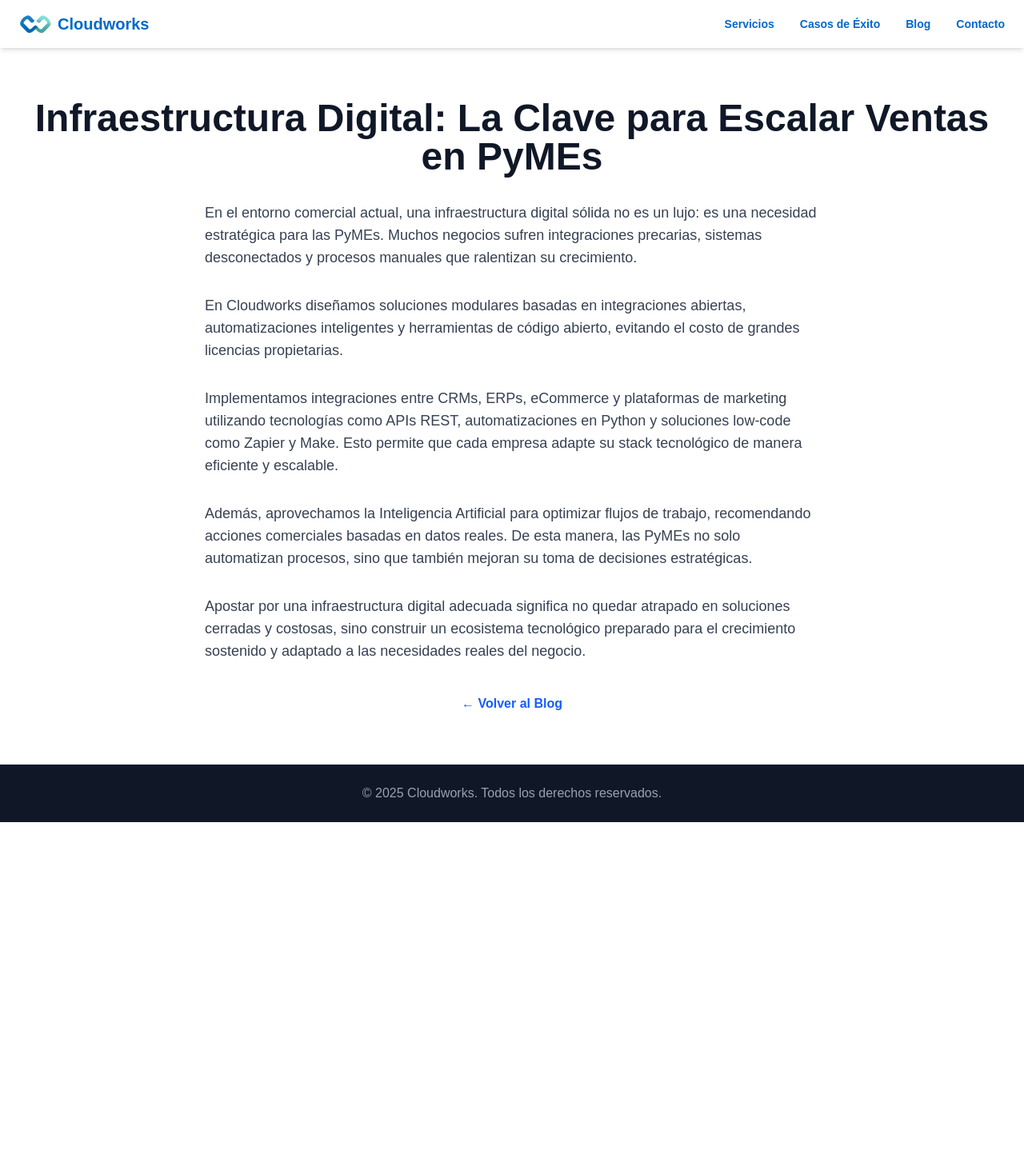
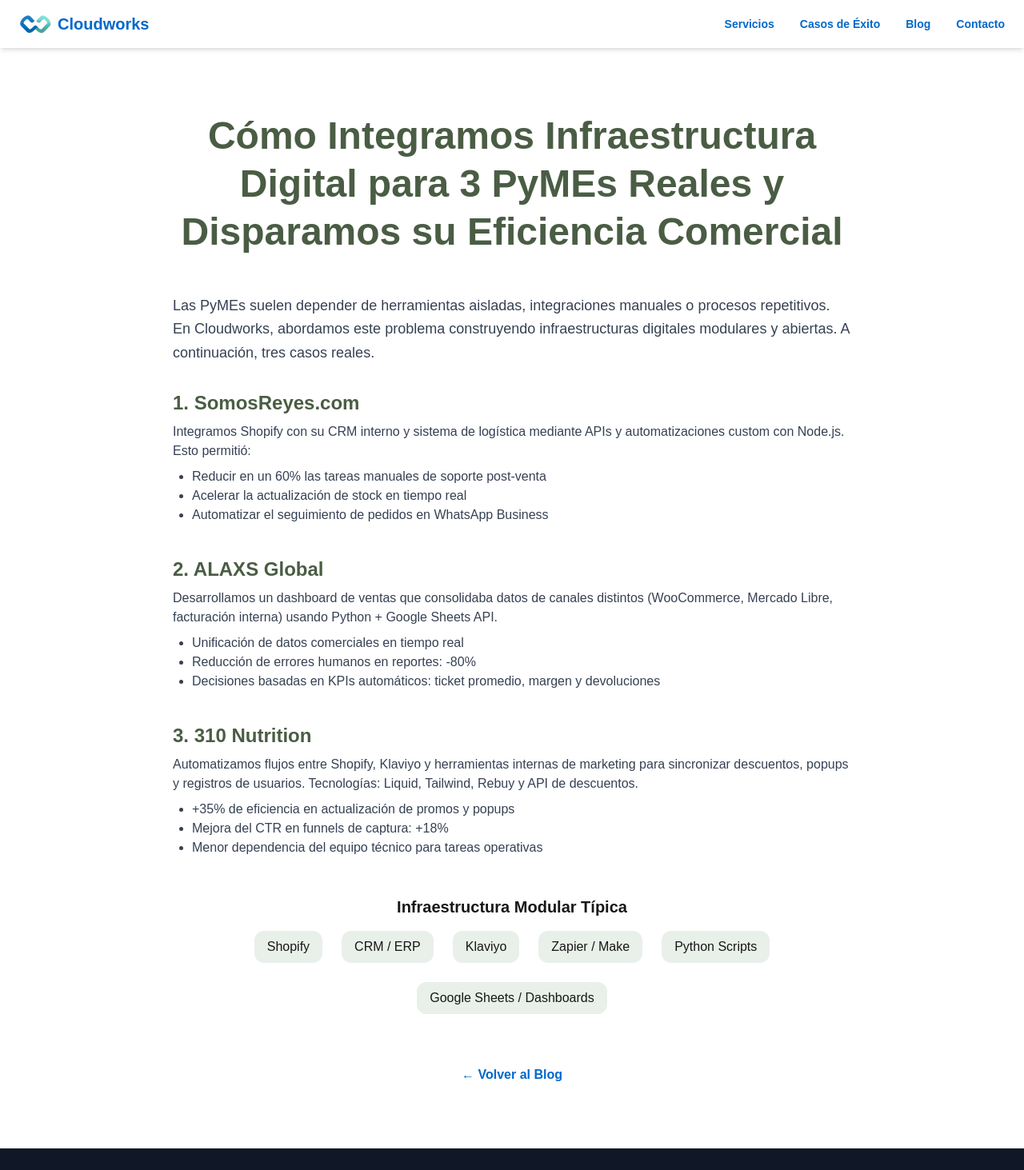
Before and after one commit to cloudworksglobal/website, a Next.js app: page /blog/Infraestructura_Digital in a window 1280 px wide. Shown: the top 1463 px of the page at 80% size. Before the commit the page ends 1028 px from the top, so only its background shows below. Built offline with nearby package versions, Linux system fonts and the light colour scheme.

Commit message:
new blog pages,  blog pges for each blog, structure

```diff
--- a/app/blog/Infraestructura_Digital/page.tsx
+++ b/app/blog/Infraestructura_Digital/page.tsx
@@ -1,39 +1,92 @@
 "use client";
+
+import { motion } from "framer-motion";
+import Link from "next/link";
 
 export default function InfraestructuraDigital() {
   return (
-    <section className="py-16 bg-white text-center">
-      <div className="container mx-auto px-4">
-        <h1 className="text-5xl font-bold text-gray-900 mb-8">
-          Infraestructura Digital: La Clave para Escalar Ventas en PyMEs
-        </h1>
-        <p className="text-lg text-gray-700 text-left max-w-3xl mx-auto mb-8">
-          En el entorno comercial actual, una infraestructura digital sólida no es un lujo: es una necesidad estratégica para las PyMEs.
-          Muchos negocios sufren integraciones precarias, sistemas desconectados y procesos manuales que ralentizan su crecimiento.
-        </p>
-        <p className="text-lg text-gray-700 text-left max-w-3xl mx-auto mb-8">
-          En Cloudworks diseñamos soluciones modulares basadas en integraciones abiertas, automatizaciones inteligentes y herramientas de código abierto, evitando el costo de grandes licencias propietarias.
-        </p>
-        <p className="text-lg text-gray-700 text-left max-w-3xl mx-auto mb-8">
-          Implementamos integraciones entre CRMs, ERPs, eCommerce y plataformas de marketing utilizando tecnologías como APIs REST, automatizaciones en Python y soluciones low-code como Zapier y Make.
-          Esto permite que cada empresa adapte su stack tecnológico de manera eficiente y escalable.
-        </p>
-        <p className="text-lg text-gray-700 text-left max-w-3xl mx-auto mb-8">
-          Además, aprovechamos la Inteligencia Artificial para optimizar flujos de trabajo, recomendando acciones comerciales basadas en datos reales.
-          De esta manera, las PyMEs no solo automatizan procesos, sino que también mejoran su toma de decisiones estratégicas.
-        </p>
-        <p className="text-lg text-gray-700 text-left max-w-3xl mx-auto mb-8">
-          Apostar por una infraestructura digital adecuada significa no quedar atrapado en soluciones cerradas y costosas, sino construir un ecosistema tecnológico preparado para el crecimiento sostenido y adaptado a las necesidades reales del negocio.
-        </p>
+    <section className="py-20 bg-white">
+      <div className="container mx-auto px-6 max-w-4xl">
+        <motion.h1
+          initial={{ opacity: 0, y: 40 }}
+          animate={{ opacity: 1, y: 0 }}
+          transition={{ duration: 0.6 }}
+          className="text-4xl md:text-5xl font-extrabold text-[#4A5D44] text-center mb-12 leading-tight"
+        >
+          Cómo Integramos Infraestructura Digital para 3 PyMEs Reales y Disparamos su Eficiencia Comercial
+        </motion.h1>
 
-        <div className="mt-10">
-          <a
+        {/* Introducción */}
+        <motion.p className="text-gray-700 text-lg leading-relaxed mb-8" initial={{ opacity: 0 }} animate={{ opacity: 1 }} transition={{ delay: 0.2 }}>
+          Las PyMEs suelen depender de herramientas aisladas, integraciones manuales o procesos repetitivos. En Cloudworks, abordamos este problema construyendo infraestructuras digitales modulares y abiertas. A continuación, tres casos reales.
+        </motion.p>
+
+        {/* Caso 1 */}
+        <motion.div className="mb-10" initial={{ opacity: 0 }} animate={{ opacity: 1 }} transition={{ delay: 0.4 }}>
+          <h2 className="text-2xl font-bold text-[#4A5D44] mb-2">1. SomosReyes.com</h2>
+          <p className="text-gray-700 mb-2">
+            Integramos Shopify con su CRM interno y sistema de logística mediante APIs y automatizaciones custom con Node.js. Esto permitió:
+          </p>
+          <ul className="list-disc pl-6 text-gray-700 mb-4">
+            <li>Reducir en un 60% las tareas manuales de soporte post-venta</li>
+            <li>Acelerar la actualización de stock en tiempo real</li>
+            <li>Automatizar el seguimiento de pedidos en WhatsApp Business</li>
+          </ul>
+        </motion.div>
+
+        {/* Caso 2 */}
+        <motion.div className="mb-10" initial={{ opacity: 0 }} animate={{ opacity: 1 }} transition={{ delay: 0.6 }}>
+          <h2 className="text-2xl font-bold text-[#4A5D44] mb-2">2. ALAXS Global</h2>
+          <p className="text-gray-700 mb-2">
+            Desarrollamos un dashboard de ventas que consolidaba datos de canales distintos (WooCommerce, Mercado Libre, facturación interna) usando Python + Google Sheets API.
+          </p>
+          <ul className="list-disc pl-6 text-gray-700 mb-4">
+            <li>Unificación de datos comerciales en tiempo real</li>
+            <li>Reducción de errores humanos en reportes: -80%</li>
+            <li>Decisiones basadas en KPIs automáticos: ticket promedio, margen y devoluciones</li>
+          </ul>
+        </motion.div>
+
+        {/* Caso 3 */}
+        <motion.div className="mb-10" initial={{ opacity: 0 }} animate={{ opacity: 1 }} transition={{ delay: 0.8 }}>
+          <h2 className="text-2xl font-bold text-[#4A5D44] mb-2">3. 310 Nutrition</h2>
+          <p className="text-gray-700 mb-2">
+            Automatizamos flujos entre Shopify, Klaviyo y herramientas internas de marketing para sincronizar descuentos, popups y registros de usuarios. Tecnologías: Liquid, Tailwind, Rebuy y API de descuentos.
+          </p>
+          <ul className="list-disc pl-6 text-gray-700 mb-4">
+            <li>+35% de eficiencia en actualización de promos y popups</li>
+            <li>Mejora del CTR en funnels de captura: +18%</li>
+            <li>Menor dependencia del equipo técnico para tareas operativas</li>
+          </ul>
+        </motion.div>
+
+        {/* Diagrama simple */}
+        <motion.div className="my-12" initial={{ opacity: 0 }} animate={{ opacity: 1 }} transition={{ delay: 1.0 }}>
+          <h3 className="text-xl font-bold text-center mb-4">Infraestructura Modular Típica</h3>
+          <div className="flex flex-wrap justify-center gap-6">
+            <div className="bg-[#E9F0EA] rounded-xl px-4 py-2">Shopify</div>
+            <div className="bg-[#E9F0EA] rounded-xl px-4 py-2">CRM / ERP</div>
+            <div className="bg-[#E9F0EA] rounded-xl px-4 py-2">Klaviyo</div>
+            <div className="bg-[#E9F0EA] rounded-xl px-4 py-2">Zapier / Make</div>
+            <div className="bg-[#E9F0EA] rounded-xl px-4 py-2">Python Scripts</div>
+            <div className="bg-[#E9F0EA] rounded-xl px-4 py-2">Google Sheets / Dashboards</div>
+          </div>
+        </motion.div>
+
+        {/* CTA Final */}
+        <motion.div
+          className="text-center mt-16"
+          initial={{ opacity: 0 }}
+          animate={{ opacity: 1 }}
+          transition={{ delay: 1.3 }}
+        >
+          <Link
             href="/blog"
-            className="text-blue-600 font-bold hover:underline"
+            className="inline-block text-[#0068cc] font-semibold hover:underline transition"
           >
             ← Volver al Blog
-          </a>
-        </div>
+          </Link>
+        </motion.div>
       </div>
     </section>
   );
--- /dev/null
+++ b/app/blog/automatizacion-apis/page.tsx
@@ -0,0 +1,41 @@
+"use client";
+
+import Link from "next/link";
+
+export default function AutomatizacionAPIs() {
+  return (
+    <section className="py-16 bg-white text-center">
+      <div className="container mx-auto px-4">
+        <h1 className="text-5xl font-bold text-gray-900 mb-8">
+          Automatización con APIs: Conectividad Eficiente para Negocios Escalables
+        </h1>
+
+        <p className="text-lg text-gray-700 text-left max-w-3xl mx-auto mb-6">
+          En Cloudworks integramos APIs para automatizar flujos de negocio entre plataformas como Shopify, HubSpot, Salesforce y sistemas ERP internos. Esto permite eliminar tareas manuales, reducir errores y liberar tiempo para el crecimiento.
+        </p>
+
+        <p className="text-lg text-gray-700 text-left max-w-3xl mx-auto mb-6">
+          Para <strong>SomosReyes.com</strong>, conectamos su tienda Shopify con un sistema de gestión de stock y logística personalizado. Gracias a esta automatización, el tiempo de actualización de stock bajó de 20 minutos manuales a 3 segundos por API.
+        </p>
+
+        <p className="text-lg text-gray-700 text-left max-w-3xl mx-auto mb-6">
+          En <strong>Kingsman</strong>, desarrollamos una integración directa entre su CRM y su pasarela de pagos para facilitar la validación de transacciones y creación automática de leads. Resultado: incremento del 18% en velocidad de conversión post-checkout.
+        </p>
+
+        <p className="text-lg text-gray-700 text-left max-w-3xl mx-auto mb-6">
+          Utilizamos tecnologías como <strong>Node.js, Python, Airtable API, Zapier, Integromat y Webhooks personalizados</strong>, generando sistemas interconectados, seguros y con bajo mantenimiento.
+        </p>
+
+        <p className="text-lg text-gray-700 text-left max-w-3xl mx-auto mb-8">
+          Automatizar con APIs es más que eficiencia: es escalabilidad, trazabilidad y crecimiento sin fricciones.
+        </p>
+
+        <div className="mt-10">
+          <Link href="/blog" className="text-blue-600 font-bold hover:underline">
+            ← Volver al Blog
+          </Link>
+        </div>
+      </div>
+    </section>
+  );
+}
--- /dev/null
+++ b/app/blog/optimizacion-ecommerce/page.tsx
@@ -0,0 +1,54 @@
+"use client";
+
+export default function OptimizacionEcommerce() {
+  return (
+    <section className="py-16 bg-white text-center">
+      <div className="container mx-auto px-4">
+        <h1 className="text-5xl font-bold text-gray-900 mb-8">
+          Optimización de eCommerce: Velocidad, UX y Conversión
+        </h1>
+
+        <p className="text-lg text-gray-700 text-left max-w-3xl mx-auto mb-8">
+          La optimización de tiendas eCommerce no es un reto solo de diseño. Es un trabajo técnico que requiere entender performance, estructura y experiencia de usuario. En Cloudworks ayudamos a marcas como 310 Nutrition, SomosReyes y Kingsman a mejorar la conversión de sus sitios.
+        </p>
+
+        <ul className="list-disc text-left text-gray-700 max-w-3xl mx-auto mb-8 pl-5">
+          <li>
+            <strong>310 Nutrition:</strong> Redujimos el LCP de 4.2s a 2.1s optimizando carga crítica en Shopify y lazy-loading con JavaScript nativo.
+          </li>
+          <li>
+            <strong>SomosReyes:</strong> Auditamos todo el código Liquid y detectamos cuellos de botella en snippets. Resultado: +17% en velocidad y mayor retención mobile.
+          </li>
+          <li>
+            <strong>Kingsman:</strong> Implementamos un sistema de bundles con lógica condicional y rebuy personalizado. Aumentó 22% el AOV en campañas de pago.
+          </li>
+        </ul>
+
+        <div className="flex justify-center mb-12">
+          <img
+  src="/ecommerce-performance-graph.png"
+  alt="Gráfico de performance eCommerce"
+  className="rounded-lg shadow-md w-full max-w-2xl"
+/>
+        </div>
+
+        <p className="text-lg text-gray-700 text-left max-w-3xl mx-auto mb-8">
+          Usamos herramientas como Google Lighthouse, GTmetrix, Hotjar y Clarity para medir cada etapa. A nivel técnico, trabajamos sobre Shopify, WooCommerce, y sistemas headless con Next.js y API REST.
+        </p>
+
+        <p className="text-lg text-gray-700 text-left max-w-3xl mx-auto mb-8">
+          Nuestros ajustes no son teóricos: cada mejora se mide. La velocidad no solo impacta el SEO, también mejora la experiencia de compra y reduce el abandono del carrito.
+        </p>
+
+        <div className="mt-10">
+          <a
+            href="/blog"
+            className="text-blue-600 font-bold hover:underline"
+          >
+            ← Volver al Blog
+          </a>
+        </div>
+      </div>
+    </section>
+  );
+}
```
Also changed, not shown: app/blog/page.tsx (+9 -4 lines), public/ecommerce-performance-graph.png (added).
